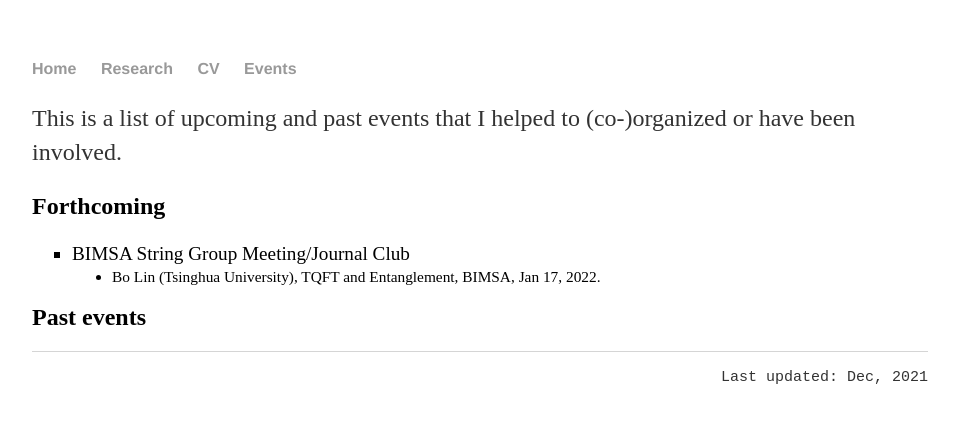
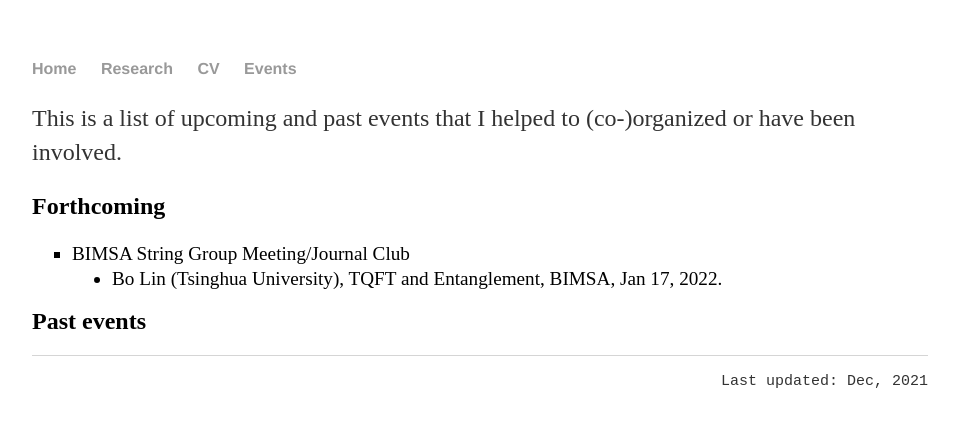
Before and after one commit to hhzou/hhzou.github.io, a Jekyll site: the page built from events/index.html, in a window 1280 px wide. Shown: the top 427 px of the page, without its empty margins (160-1119 px from the left). Built offline with Jekyll 4.4.1, drawn with Linux system fonts in a browser that asks for light colours.

Commit message:
Update index.html

```diff
--- a/events/index.html
+++ b/events/index.html
@@ -10,7 +10,7 @@ title: Hao Zou - Events
 	<h2>Forthcoming</h2>
 	<ul style="font-size:1.2em; line-height: 150%; list-style-type: square">
 		<li> BIMSA String Group Meeting/Journal Club
-			<ol style="font-size:0.8em; line-height: 100%; list-style-type: disc">
+			<ol style="font-size:1.0em; line-height: 100%; list-style-type: disc">
 				<li>
 					Bo Lin (Tsinghua University), TQFT and Entanglement, BIMSA, Jan 17, 2022.
 				</li>
```
